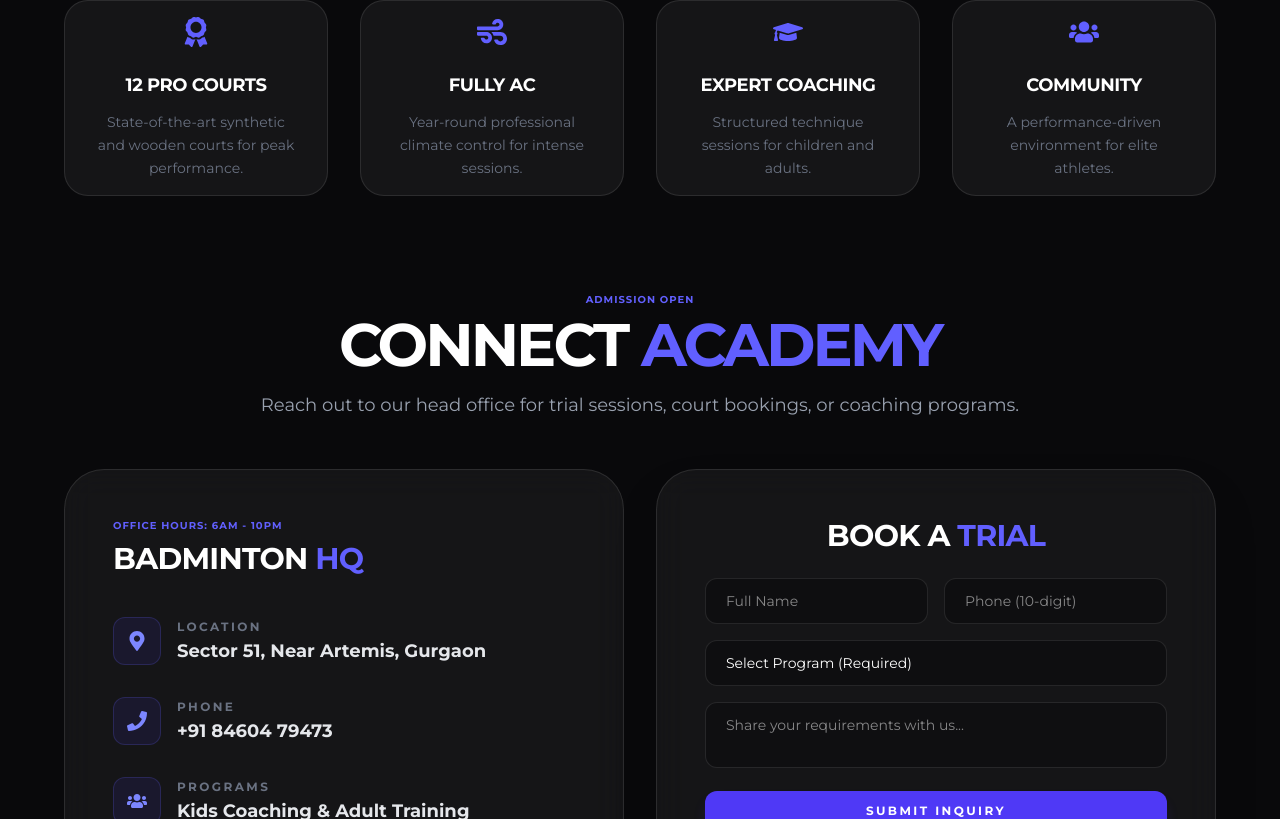
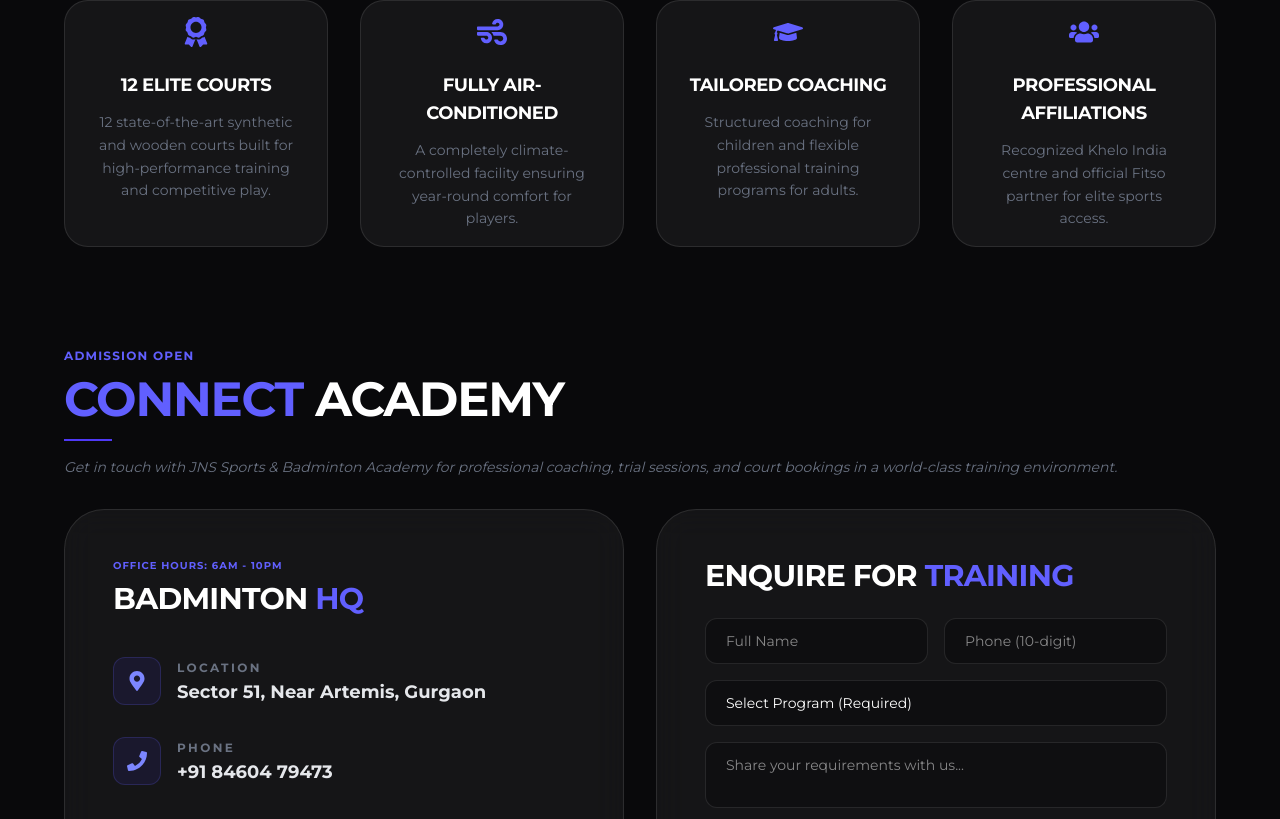
Before and after one commit to Szkrishna/jnsfitness-fe, a React (Vite) app: page /sports-academy in a window 1280 px wide. Shown: the part 801-1620 px from the top of the page. Built offline with nearby package versions, Linux system fonts and the light colour scheme.

Commit message:
sports academy content changes

```diff
--- a/src/pages/SportsAcademy.jsx
+++ b/src/pages/SportsAcademy.jsx
@@ -2,7 +2,14 @@
 import { motion } from "framer-motion";
 import { useState } from "react";
 import toast, { Toaster } from "react-hot-toast";
-import { FaGraduationCap, FaWind, FaUsers, FaAward, FaMapMarkerAlt, FaPhone } from "react-icons/fa";
+import {
+  FaGraduationCap,
+  FaWind,
+  FaUsers,
+  FaAward,
+  FaMapMarkerAlt,
+  FaPhone,
+} from "react-icons/fa";
 import badmintonHero from "../assets/images/academy/badminton_1.avif";
 
 const containerVariants = {
@@ -25,8 +32,12 @@ function ContactInfo({ icon, title, detail }) {
         {icon}
       </div>
       <div className="flex flex-col text-left">
-        <h4 className="text-[12px] font-black uppercase tracking-[0.2em] text-gray-500 mb-1">{title}</h4>
-        <p className="text-gray-200 font-bold text-lg leading-tight">{detail}</p>
+        <h4 className="text-[12px] font-black uppercase tracking-[0.2em] text-gray-500 mb-1">
+          {title}
+        </h4>
+        <p className="text-gray-200 font-bold text-lg leading-tight">
+          {detail}
+        </p>
       </div>
     </div>
   );
@@ -42,8 +53,12 @@ function FeatureCard({ icon, title, desc }) {
       <div className="mb-6 transform group-hover:scale-110 transition-transform duration-300 flex justify-center text-indigo-500">
         {icon}
       </div>
-      <h3 className="text-lg font-bold mb-3 uppercase tracking-tight">{title}</h3>
-      <p className="text-gray-500 text-sm leading-relaxed max-w-[200px]">{desc}</p>
+      <h3 className="text-lg font-bold mb-3 uppercase tracking-tight">
+        {title}
+      </h3>
+      <p className="text-gray-500 text-sm leading-relaxed max-w-[200px]">
+        {desc}
+      </p>
     </motion.div>
   );
 }
@@ -54,7 +69,7 @@ function SportsAcademy() {
     name: "",
     phone: "",
     program: "",
-    message: ""
+    message: "",
   });
 
   const handleChange = (e) => {
@@ -70,7 +85,12 @@ function SportsAcademy() {
 
     if (!formData.name || !formData.phone || !formData.program) {
       toast.error("Please fill all required fields", {
-        style: { borderRadius: '12px', background: '#1a1a1a', color: '#fff', border: '1px solid rgba(255,255,255,0.1)' },
+        style: {
+          borderRadius: "12px",
+          background: "#1a1a1a",
+          color: "#fff",
+          border: "1px solid rgba(255,255,255,0.1)",
+        },
       });
       return;
     }
@@ -79,11 +99,17 @@ function SportsAcademy() {
       (async () => {
         try {
           setLoading(true);
-          const response = await fetch("https://jnsfitness-be.onrender.com/api/contact", {
+          const response = await fetch(
+            "https://jnsfitness-be.onrender.com/api/contact",
+            {
               method: "POST",
               headers: { "Content-Type": "application/json" },
-            body: JSON.stringify({ ...formData, interest: `Badminton Academy: ${formData.program}` })
-          });
+              body: JSON.stringify({
+                ...formData,
+                interest: `Badminton Academy: ${formData.program}`,
+              }),
+            }
+          );
 
           if (!response.ok) {
             reject("Submission failed. Please try again.");
@@ -92,9 +118,14 @@ function SportsAcademy() {
 
           const message = buildWhatsAppMessage(formData);
           const whatsappNumber = "8460479473";
-          const whatsappURL = `https://wa.me/${whatsappNumber}?text=${encodeURIComponent(message)}`;
+          const whatsappURL = `https://wa.me/${whatsappNumber}?text=${encodeURIComponent(
+            message
+          )}`;
 
-          setTimeout(() => { window.open(whatsappURL, "_blank"); }, 1200);
+          setTimeout(() => {
+            window.open(whatsappURL, "_blank");
+          }, 1200);
+
           setFormData({ name: "", phone: "", program: "", message: "" });
           resolve("Success");
         } catch (err) {
@@ -105,15 +136,23 @@ function SportsAcademy() {
       })();
     });
 
-    toast.promise(inquiryPromise, {
-      loading: 'Sending your inquiry...',
-      success: 'Inquiry sent! Opening WhatsApp...',
+    toast.promise(
+      inquiryPromise,
+      {
+        loading: "Sending your inquiry...",
+        success: "Inquiry sent! Opening WhatsApp...",
         error: (err) => `${err}`,
-    }, {
-      style: { borderRadius: '12px', background: '#1a1a1a', color: '#fff', border: '1px solid rgba(255,255,255,0.1)', fontSize: '14px' },
-      success: { duration: 4000, iconTheme: { primary: '#4f46e5', secondary: '#fff' } },
-      error: { duration: 5000, iconTheme: { primary: '#ef4444', secondary: '#fff' } },
-    });
+      },
+      {
+        style: {
+          borderRadius: "12px",
+          background: "#1a1a1a",
+          color: "#fff",
+          border: "1px solid rgba(255,255,255,0.1)",
+          fontSize: "14px",
+        },
+      }
+    );
   };
 
   return (
@@ -140,21 +179,29 @@ function SportsAcademy() {
           <span className="text-indigo-400 font-bold tracking-[0.3em] uppercase text-xs mb-4 block">
             11 Years of Excellence
           </span>
+
           <h1 className="text-5xl md:text-7xl font-black tracking-tighter leading-none mb-6">
-            JNS SPORTS ACADEMY
+            JNS SPORTS & BADMINTON ACADEMY
           </h1>
+
           <p className="text-gray-300 text-lg max-w-2xl mx-auto font-medium">
-            Recognized as one of North India’s most elite badminton facilities.
-            Where champions are forged through precision and passion.
+            With over 11 years of excellence, JNS Sports & Badminton Academy is
+            recognized as one of North India’s most elite badminton training
+            facilities, offering professional coaching and world-class
+            infrastructure.
           </p>
 
           <div className="mt-10 flex flex-wrap justify-center gap-4">
             <div className="flex items-center gap-2 px-4 py-2 bg-white/5 border border-white/10 rounded-full backdrop-blur-md">
               <span className="w-2 h-2 bg-green-500 rounded-full animate-pulse" />
-              <span className="text-xs font-bold uppercase tracking-widest text-green-400">Verified Khelo India Centre</span>
+              <span className="text-xs font-bold uppercase tracking-widest text-green-400">
+                Verified Khelo India Centre
+              </span>
             </div>
             <div className="flex items-center gap-2 px-4 py-2 bg-white/5 border border-white/10 rounded-full backdrop-blur-md">
-              <span className="text-xs font-bold uppercase tracking-widest text-indigo-400">Fitso Partner</span>
+              <span className="text-xs font-bold uppercase tracking-widest text-indigo-400">
+                Fitso Partner
+              </span>
             </div>
           </div>
         </motion.div>
@@ -168,22 +215,38 @@ function SportsAcademy() {
         viewport={{ once: true }}
         className="py-24 grid grid-cols-1 md:grid-cols-2 lg:grid-cols-4 gap-8"
       >
-        <FeatureCard icon={<FaAward className="text-3xl" />} title="12 Pro Courts" desc="State-of-the-art synthetic and wooden courts for peak performance." />
-        <FeatureCard icon={<FaWind className="text-3xl" />} title="Fully AC" desc="Year-round professional climate control for intense sessions." />
-        <FeatureCard icon={<FaGraduationCap className="text-3xl" />} title="Expert Coaching" desc="Structured technique sessions for children and adults." />
-        <FeatureCard icon={<FaUsers className="text-3xl" />} title="Community" desc="A performance-driven environment for elite athletes." />
+        <FeatureCard
+          icon={<FaAward className="text-3xl" />}
+          title="12 Elite Courts"
+          desc="12 state-of-the-art synthetic and wooden courts built for high-performance training and competitive play."
+        />
+        <FeatureCard
+          icon={<FaWind className="text-3xl" />}
+          title="Fully Air-Conditioned"
+          desc="A completely climate-controlled facility ensuring year-round comfort for players."
+        />
+        <FeatureCard
+          icon={<FaGraduationCap className="text-3xl" />}
+          title="Tailored Coaching"
+          desc="Structured coaching for children and flexible professional training programs for adults."
+        />
+        <FeatureCard
+          icon={<FaUsers className="text-3xl" />}
+          title="Professional Affiliations"
+          desc="Recognized Khelo India centre and official Fitso partner for elite sports access."
+        />
       </motion.section>
 
-      {/* ENQUIRE / CONNECT SECTION */}
-      <section className="max-w-7xl mx-auto pb-20">
-        <div className="mb-12">
-          <span className="text-indigo-500 font-bold tracking-widest uppercase text-[10px] block mb-2">Admission Open</span>
-          <h2 className="text-4xl md:text-6xl font-black tracking-tighter uppercase leading-none">
-            Connect <span className="text-indigo-500">Academy</span>
+      {/* CONNECT SECTION */}
+      <section className="max-w-7xl pb-20 flex flex-col text-left">
+        <div className="mb-8">
+          <span className="text-indigo-500 font-bold tracking-widest uppercase text-xs">Admission Open</span>
+          <h2 className="text-4xl md:text-5xl font-black tracking-tight uppercase mt-2">
+            <span className="text-indigo-500">Connect</span> Academy
           </h2>
-          <p className="text-gray-400 mt-4 text-base md:text-lg font-medium leading-relaxed">
-            Reach out to our head office for trial sessions, court bookings, or coaching programs.
-          </p>
+          <div className="h-[2px] w-12 bg-indigo-600 mt-4"></div>
+          <p className="text-gray-500 text-sm mt-4 italic">Get in touch with JNS Sports & Badminton Academy for professional
+            coaching, trial sessions, and court bookings in a world-class training environment.</p>
         </div>
 
         <div className="grid grid-cols-1 lg:grid-cols-12 gap-8 items-stretch">
@@ -192,18 +255,31 @@ function SportsAcademy() {
             initial="hidden"
             whileInView="visible"
             viewport={{ once: true }}
-            className="lg:col-span-6 bg-white/5 backdrop-blur-lg border border-white/10 p-8 md:p-12 rounded-[2.5rem] flex flex-col justify-between"
+            className="lg:col-span-6 bg-white/5 backdrop-blur-lg border border-white/10 p-8 md:p-12 rounded-[2.5rem]"
           >
-            <div className="text-left">
-              <span className="text-indigo-500 font-bold tracking-widest uppercase text-[10px] block mb-2">Office Hours: 6AM - 10PM</span>
+            <span className="text-indigo-500 font-bold tracking-widest uppercase text-[10px] block mb-2">
+              Office Hours: 6AM - 10PM
+            </span>
             <h2 className="text-2xl md:text-3xl font-black tracking-tight uppercase mb-10">
               Badminton <span className="text-indigo-500">HQ</span>
             </h2>
+
             <div className="space-y-8">
-                <ContactInfo icon={<FaMapMarkerAlt />} title="Location" detail="Sector 51, Near Artemis, Gurgaon" />
-                <ContactInfo icon={<FaPhone />} title="Phone" detail="+91 84604 79473" />
-                <ContactInfo icon={<FaUsers />} title="Programs" detail="Kids Coaching & Adult Training" />
-              </div>
+              <ContactInfo
+                icon={<FaMapMarkerAlt />}
+                title="Location"
+                detail="Sector 51, Near Artemis, Gurgaon"
+              />
+              <ContactInfo
+                icon={<FaPhone />}
+                title="Phone"
+                detail="+91 84604 79473"
+              />
+              <ContactInfo
+                icon={<FaUsers />}
+                title="Training Programs"
+                detail="Structured Kids Coaching & Flexible Adult Training"
+              />
             </div>
           </motion.div>
 
@@ -212,10 +288,10 @@ function SportsAcademy() {
             initial="hidden"
             whileInView="visible"
             viewport={{ once: true }}
-            className="lg:col-span-6 bg-white/5 backdrop-blur-lg border border-white/10 p-8 md:p-12 rounded-[2.5rem] shadow-2xl flex flex-col justify-center"
+            className="lg:col-span-6 bg-white/5 backdrop-blur-lg border border-white/10 p-8 md:p-12 rounded-[2.5rem]"
           >
             <h2 className="text-3xl font-black tracking-tight uppercase mb-6">
-              Book a <span className="text-indigo-500">Trial</span>
+              Enquire for <span className="text-indigo-500">Training</span>
             </h2>
 
             <form onSubmit={handleSubmit} className="space-y-4">
```
Lines whose indentation alone changed are shown as unchanged.
